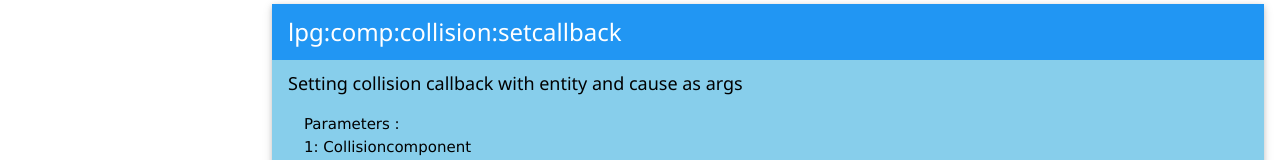
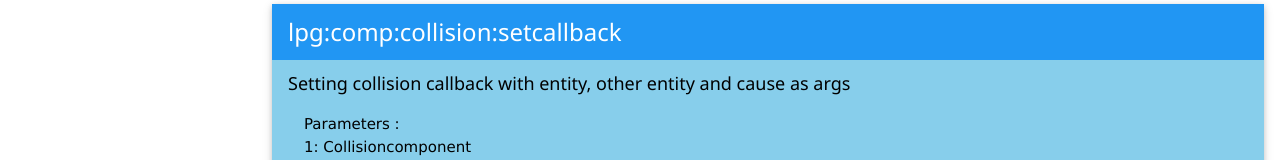
Before and after one commit to AlexisHuvier/Lispy-Docs, a plain HTML site: page docs/python_modules/lpygame/lpg_comp_collision.html in a window 1280 px wide. Shown: the part 845-1005 px from the top of the page. Drawn offline with nearby package versions, Linux system fonts and the light colour scheme.

Commit message:
Update lpg_comp_collision.html

```diff
--- a/docs/python_modules/lpygame/lpg_comp_collision.html
+++ b/docs/python_modules/lpygame/lpg_comp_collision.html
@@ -71,7 +71,7 @@
         <h3>lpg:comp:collision:setcallback</h3>
     </header>
     <div class="w3-container w3-light-blue">
-        <h5>Setting collision callback with entity and cause as args</h5>
+        <h5>Setting collision callback with entity, other entity and cause as args</h5>
         <div class="w3-margin">
             Parameters :<br/>1: Collisioncomponent<br/>
 2: Procedure
```
